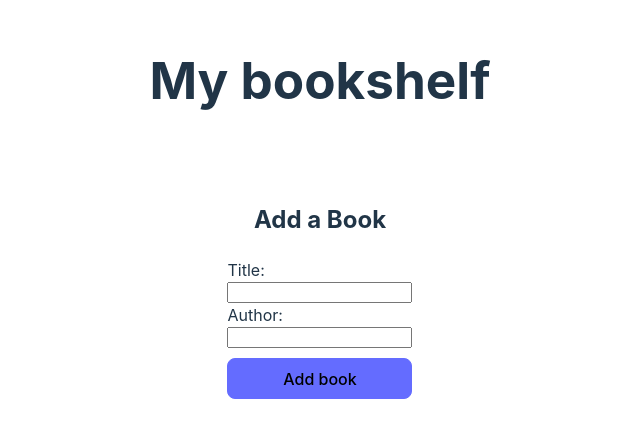
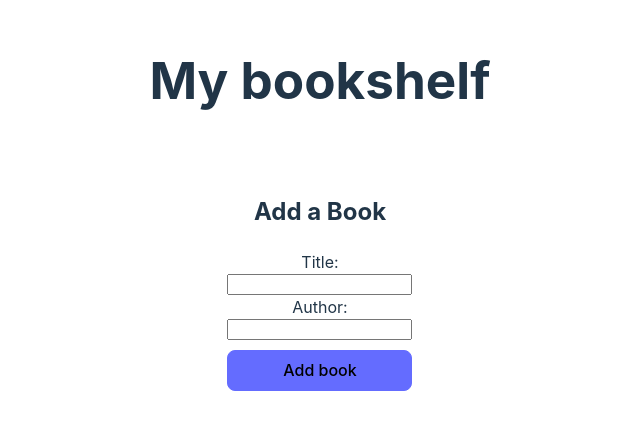
Before and after one commit to JordanChristensen/ga-section3-lab3-react-controlled-forms, a React (Vite) app: page / in a window 1280 px wide. Shown: the part 170-608 px from the top of the page, without its empty margins (320-960 px from the left). Built offline with nearby package versions, Linux system fonts and the light colour scheme.

Commit message:
DRY refactor

```diff
--- a/src/App.jsx
+++ b/src/App.jsx
@@ -1,11 +1,8 @@
+import "./App.css";
 import Bookshelf from "./components/Bookshelf/Bookshelf.jsx";
 
 const App = () => {
-  return (
-    <main>
-      <Bookshelf />
-    </main>
-  );
+  return <Bookshelf />;
 };
 
 export default App;
--- a/src/components/Bookshelf/Bookshelf.jsx
+++ b/src/components/Bookshelf/Bookshelf.jsx
@@ -19,7 +19,7 @@ const Bookshelf = () => {
   };
 
   return (
-    <section>
+    <main>
       <h1>My bookshelf</h1>
       <section className="bookshelfDiv">
         <section className="formDiv">
@@ -50,7 +50,7 @@ const Bookshelf = () => {
           {/* <Book title={books.title} /> */}
         </section>
       </section>
-    </section>
+    </main>
   );
 };
 
--- a/src/index.css
+++ b/src/index.css
@@ -32,11 +32,10 @@ body {
   min-height: 100vh;
 }
 
-main {
-  h1 {
-    font-size: 3.2em;
-    line-height: 1.1;
-  }
+h1 {
+  font-size: 3.2em;
+  line-height: 1.1;
+  text-align: center;
 }
 
 button {
```
